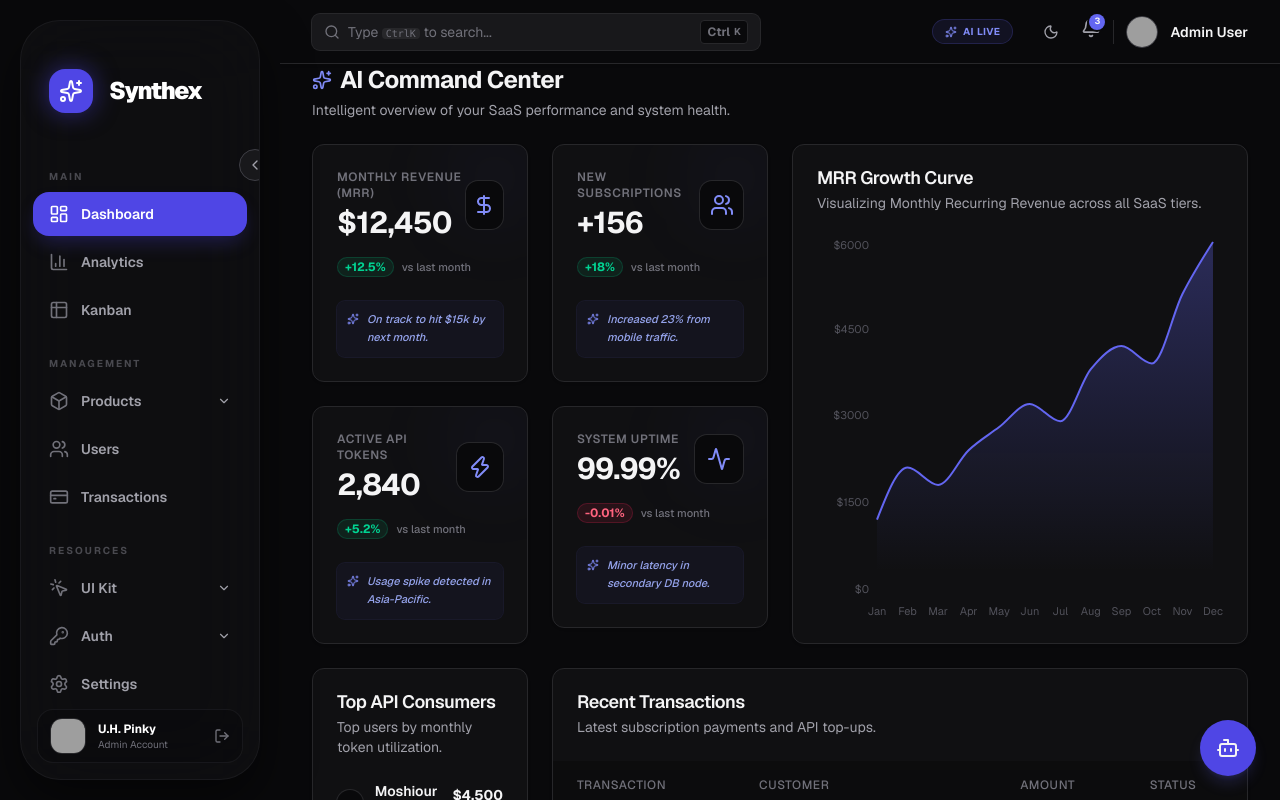
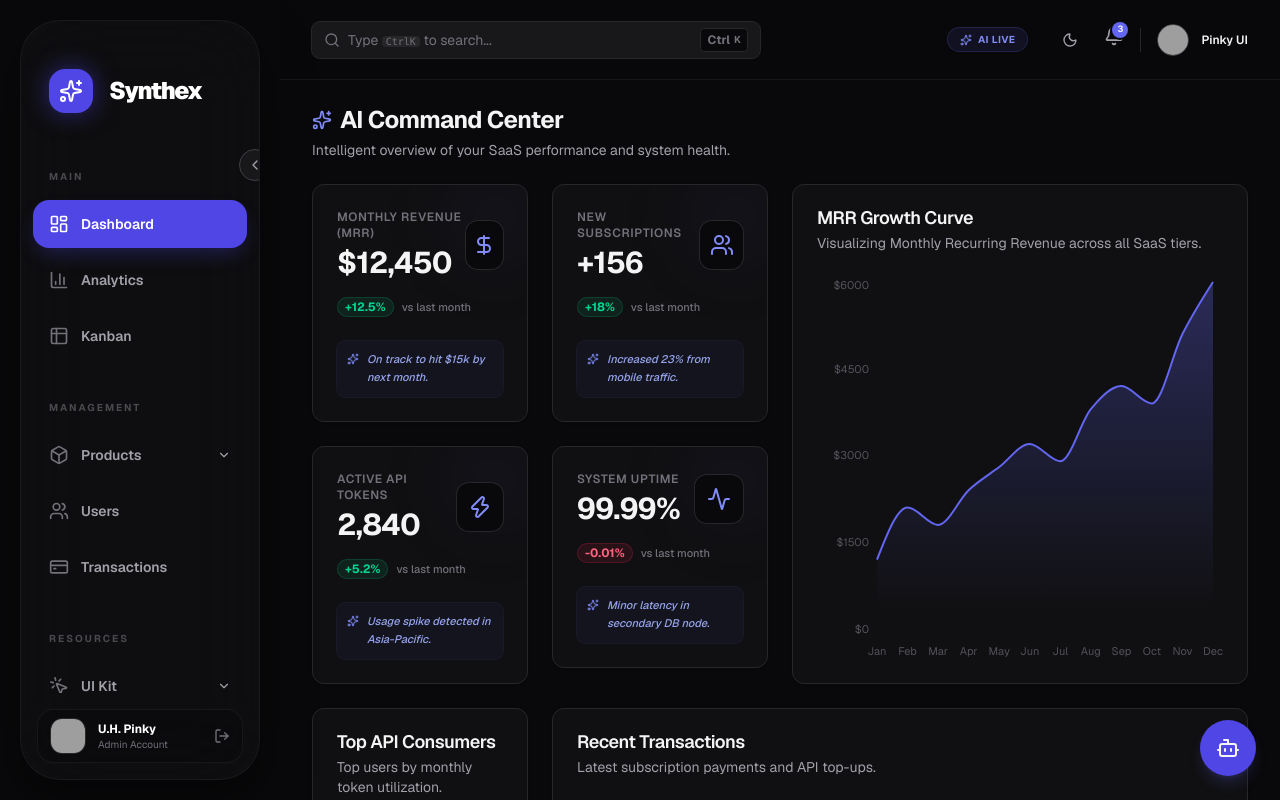
Before and after one commit to Pinky057/nexus-dashboard, a Next.js app: page / in a window 1280 px wide. Built offline with nearby package versions, Linux system fonts and the light colour scheme; grey boxes are pictures that could not be loaded.

Commit message:
style: Smooth sidebar animation, center collapsed icons, and increase header spacing.

```diff
--- a/src/components/Header.tsx
+++ b/src/components/Header.tsx
@@ -1,11 +1,10 @@
 "use client"
 
 import { useState, useEffect } from "react"
-import { Search, Menu, Command, Sparkles } from "lucide-react"
-import { ThemeToggle } from "@/components/ThemeToggle"
-import { NotificationBell } from "@/components/NotificationBell"
-import { ProModal } from "@/components/ui/ProModal"
-import { cn } from "@/lib/utils"
+import { Search, Menu, Sparkles } from "lucide-react"
+import { ThemeToggle } from "./ThemeToggle"
+import { NotificationBell } from "./NotificationBell"
+import { ProModal } from "./ui/ProModal"
 
 interface HeaderProps {
   onMenuClick: () => void
@@ -21,32 +20,20 @@
   }, [])
 
   const handleSearchClick = () => {
-    window.dispatchEvent(new CustomEvent("toggle-command-palette"))
+    window.dispatchEvent(new CustomEvent('toggle-command-palette'))
   }
 
   return (
-    <header className="flex h-16 shrink-0 items-center gap-x-4 border-b border-zinc-800 bg-zinc-950 px-4 shadow-sm sm:gap-x-6 sm:px-6 lg:px-8 sticky top-0 z-40">
-      <ProModal
-        isOpen={isProModalOpen}
-        onClose={() => setIsProModalOpen(false)}
-        featureName="AI Command Center Pro"
-      />
+    <header className="sticky top-0 z-30 flex h-20 w-full shrink-0 items-center border-b border-zinc-800/50 bg-zinc-950/80 backdrop-blur-xl transition-all mb-6">
+      <div className="flex w-full items-center justify-between px-4 sm:px-6 lg:px-8">
+        <div className="flex flex-1 items-center gap-4">
+          <button
+            onClick={onMenuClick}
+            className="lg:hidden -ml-1 p-2 rounded-md text-zinc-400 hover:text-white hover:bg-zinc-900 transition-colors"
+          >
+            <Menu className="h-5 w-5" />
+          </button>
 
-      {/* Hamburger — only visible on mobile */}
-      <button
-        type="button"
-        onClick={onMenuClick}
-        className="lg:hidden -m-2.5 p-2.5 text-zinc-400 hover:text-zinc-100 transition-colors"
-        aria-label="Open sidebar"
-      >
-        <Menu className="h-6 w-6" />
-      </button>
-
-      {/* Divider */}
-      <div className="lg:hidden h-6 w-px bg-zinc-800" aria-hidden="true" />
-
-      <div className="flex flex-1 gap-x-4 self-stretch lg:gap-x-6">
-        <div className="relative flex flex-1 items-center">
           <div
             className="group relative flex h-9 w-full max-w-md items-center gap-2 rounded-lg bg-zinc-900 px-3 ring-1 ring-zinc-800 transition-all hover:ring-indigo-500/50 cursor-pointer"
             onClick={handleSearchClick}
@@ -60,7 +47,7 @@
           </div>
         </div>
 
-        <div className="flex items-center gap-x-2 lg:gap-x-3">
+        <div className="flex items-center gap-x-2 lg:gap-x-4">
           <div
             className="hidden md:flex items-center gap-1.5 px-3 py-1 rounded-full bg-indigo-500/10 border border-indigo-500/20 mr-2 cursor-pointer hover:bg-indigo-500/20 transition-all"
             onClick={() => setIsProModalOpen(true)}
@@ -83,13 +70,12 @@
               />
             </div>
             <span className="hidden lg:flex lg:items-center">
-              <span className="text-sm font-semibold leading-6 text-zinc-100 group-hover:text-indigo-300 transition-colors" aria-hidden="true">
-                Admin User
-              </span>
+              <span className="text-xs font-semibold text-zinc-100 group-hover:text-indigo-400 transition-colors">Pinky UI</span>
             </span>
           </div>
         </div>
       </div>
+      <ProModal isOpen={isProModalOpen} onClose={() => setIsProModalOpen(false)} />
     </header>
   )
 }
--- a/src/components/Sidebar.tsx
+++ b/src/components/Sidebar.tsx
@@ -126,8 +126,9 @@
           width: isCollapsed ? 96 : 280,
           x: isOpen ? 0 : (typeof window !== 'undefined' && window.innerWidth < 1024 ? -300 : 0)
         }}
+        transition={{ type: "spring", stiffness: 250, damping: 30 }}
         className={cn(
-          "fixed inset-y-0 left-0 z-50 flex flex-col p-5 transition-all duration-300 ease-in-out lg:static lg:translate-x-0",
+          "fixed inset-y-0 left-0 z-50 flex flex-col p-5 lg:static lg:translate-x-0",
           !isOpen && "max-lg:-translate-x-full"
         )}
       >
@@ -143,7 +144,10 @@
           </button>
 
           {/* Header/Logo */}
-          <div className="flex items-center gap-4 px-7 py-12">
+          <div className={cn(
+            "flex items-center gap-4 py-12 transition-all",
+            isCollapsed ? "px-0 justify-center" : "px-7"
+          )}>
             <div className="flex h-11 w-11 shrink-0 items-center justify-center rounded-2xl bg-indigo-600 shadow-[0_0_25px_rgba(79,70,229,0.5)]">
               <Sparkles className="h-6 w-6 text-white" />
             </div>
@@ -156,21 +160,21 @@
                 Synthex
               </motion.span>
             )}
-            <button onClick={onClose} className="ml-auto lg:hidden text-zinc-500 hover:text-white">
+            <button onClick={onClose} className="ml-auto lg:hidden text-zinc-500 hover:text-white px-4">
               <X className="h-5 w-5" />
             </button>
           </div>
 
           {/* Navigation */}
-          <div className="flex-1 overflow-y-auto px-3 py-2 space-y-6 scrollbar-hide">
+          <div className="flex-1 overflow-y-auto px-3 py-2 space-y-10 scrollbar-hide">
             {navigationGroups.map((group) => (
-              <div key={group.title} className="space-y-2">
+              <div key={group.title} className="space-y-4">
                 {!isCollapsed && (
                   <p className="px-4 text-[10px] font-bold uppercase tracking-[0.2em] text-zinc-500/60">
                     {group.title}
                   </p>
                 )}
-                <div className="space-y-1">
+                <div className="space-y-2">
                   {group.items.map((item) => {
                     const hasSubItems = item.subItems && item.subItems.length > 0
                     const isExpanded = expandedMenus.includes(item.name)
@@ -182,7 +186,8 @@
                           <button
                             onClick={() => toggleMenu(item.name)}
                             className={cn(
-                              "w-full group flex items-center gap-3 rounded-2xl px-4 py-3 text-sm font-semibold transition-all duration-200",
+                              "w-full group flex items-center gap-3 rounded-2xl py-3.5 text-sm font-semibold transition-all duration-200",
+                              isCollapsed ? "justify-center px-0" : "px-4",
                               isActive && !isExpanded ? "bg-indigo-600/10 text-indigo-400" : "text-zinc-400 hover:bg-zinc-800/50 hover:text-zinc-100"
                             )}
                           >
@@ -199,7 +204,8 @@
                             href={item.href || "#"}
                             onClick={onClose}
                             className={cn(
-                              "group flex items-center gap-3 rounded-2xl px-4 py-3 text-sm font-semibold transition-all duration-200",
+                              "group flex items-center gap-3 rounded-2xl py-3.5 text-sm font-semibold transition-all duration-200 relative",
+                              isCollapsed ? "justify-center px-0" : "px-4",
                               isActive
                                 ? "bg-indigo-600 text-white shadow-[0_10px_20px_-5px_rgba(79,70,229,0.3)]"
                                 : "text-zinc-400 hover:bg-zinc-800/50 hover:text-zinc-100"
@@ -207,6 +213,14 @@
                           >
                             <item.icon className={cn("h-5 w-5 shrink-0", isActive ? "text-white" : "text-zinc-500 group-hover:text-zinc-300")} />
                             {!isCollapsed && <span>{item.name}</span>}
+                            {/* Hover Tooltip for Collapsed State */}
+                            {isCollapsed && (
+                              <div className="absolute left-full ml-4 hidden group-hover:block z-50">
+                                <div className="bg-zinc-800 text-white text-[10px] font-bold uppercase tracking-widest px-3 py-1.5 rounded-lg border border-zinc-700 whitespace-nowrap shadow-xl">
+                                  {item.name}
+                                </div>
+                              </div>
+                            )}
                           </Link>
                         )}
 
```
